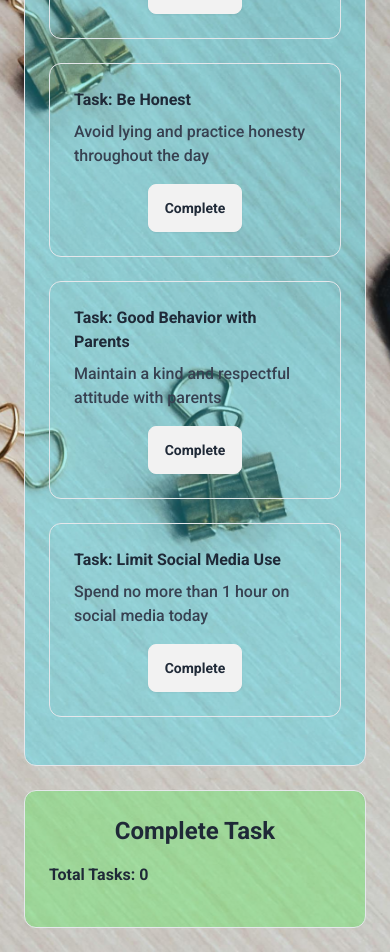
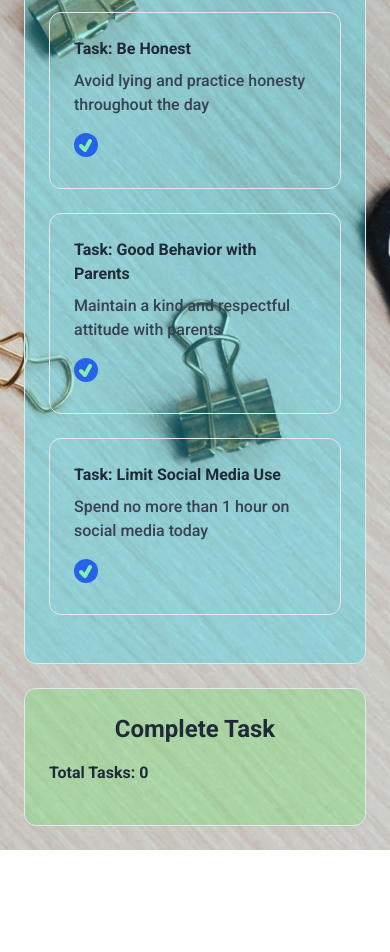
Before and after one commit to Arrafi2644/Todo-App, a React (Vite) app: page / in a window 390 px wide. Shown: the part 860-1812 px from the top of the page. After the commit the page ends 1710 px from the top, so only its background shows below. Built offline with nearby package versions, Linux system fonts and the light colour scheme.

Commit message:
Add reset button

```diff
--- a/package.json
+++ b/package.json
@@ -12,7 +12,8 @@
   "dependencies": {
     "prop-types": "^15.8.1",
     "react": "^18.3.1",
-    "react-dom": "^18.3.1"
+    "react-dom": "^18.3.1",
+    "react-icons": "^5.3.0"
   },
   "devDependencies": {
     "@eslint/js": "^9.13.0",
--- a/src/App.jsx
+++ b/src/App.jsx
@@ -6,17 +6,21 @@ import Main from './Main/Main'
 export default function App() {
 
   const [todoTasks, setTodoTasks] = useState([]);
+  const [resetTodo, setResetTodo] = useState([])
 
   const [completeTasks, setCompleteTasks] = useState([]);
 
   useEffect(()=>{
    fetch('todo.json')
    .then(res => res.json())
-   .then(data => setTodoTasks(data))
-  }, [])
+   .then(data => {
+    setTodoTasks(data)
+    setResetTodo(data)
+  }
+  )}, [])
 
   const handleCompleteTask = (task)=>{
-       console.log(task)
+      //  console.log(task)
        const newCompleteTask = [...completeTasks, task];
        setCompleteTasks(newCompleteTask);
 
@@ -26,10 +30,14 @@ export default function App() {
       setTodoTasks(remainingTodoTasks)
 
        }
+  }
 
+  const handleReset = () => {
+    setTodoTasks(resetTodo);
+    setCompleteTasks([]);
 
-  }
-console.log(completeTasks);
+   }
+// console.log(completeTasks);
 
 
   return (
@@ -43,6 +51,7 @@ console.log(completeTasks);
        handleCompleteTask={handleCompleteTask}
        completeTasks={completeTasks}
        todoTasks={todoTasks}
+       handleReset={handleReset}
        ></Main>
 
 
--- a/src/Main/Complete/CompleteTask.jsx
+++ b/src/Main/Complete/CompleteTask.jsx
@@ -1,4 +1,5 @@
 import PropTypes from "prop-types";
+
 
 const CompleteTask = ({task}) => {
     // console.log(task)
--- a/src/Main/Complete/CompleteTasks.jsx
+++ b/src/Main/Complete/CompleteTasks.jsx
@@ -1,10 +1,10 @@
 import CompleteTask from "./CompleteTask";
 import PropTypes from "prop-types";
 
-const CompleteTasks = ({ completeTasks }) => {
+const CompleteTasks = ({ completeTasks, handleReset }) => {
     console.log(completeTasks)
     return (
-        <div className="border rounded-xl p-6 bg-[#61ea616b]">
+        <div className="border rounded-xl p-6 bg-[#61ea614f]">
             <h2 className="text-2xl md:3xl font-bold mb-4 text-center">Complete Task</h2>
             <h2 className="test-xl font-bold mb-4">Total Tasks: {completeTasks.length}</h2>
             {
@@ -13,12 +13,18 @@ const CompleteTasks = ({ completeTasks }) => {
                      task={task}
                      ></CompleteTask>)
             }
+            <div className="text-right">
+            {
+                completeTasks.length>0?(<button onClick={handleReset} className="btn px-8">Reset</button>) : ""
+            }
+            </div>
         </div>
     );
 };
 
 CompleteTasks.propTypes = {
-    completeTasks: PropTypes.array.isRequired
+    completeTasks: PropTypes.array.isRequired,
+    handleReset: PropTypes.func.isRequired
 }
 
 export default CompleteTasks;
--- a/src/Main/Main.jsx
+++ b/src/Main/Main.jsx
@@ -5,7 +5,7 @@ import TodoTasks from "./Todo/TodoTasks";
 import PropTypes from "prop-types";
 
 
-const Main = ({ handleCompleteTask, todoTasks, completeTasks }) => {
+const Main = ({ handleCompleteTask, todoTasks, completeTasks, handleReset }) => {
 
     // console.log(completeTasks);
     return (
@@ -13,9 +13,11 @@ const Main = ({ handleCompleteTask, todoTasks, completeTasks }) => {
             <TodoTasks
             todoTasks={todoTasks}
              handleCompleteTask={handleCompleteTask}
+            //  handleReset={handleReset}
             ></TodoTasks>
             <CompleteTasks
                 completeTasks={completeTasks}
+                handleReset={handleReset}
             ></CompleteTasks>
         </div>
     );
@@ -24,7 +26,8 @@ const Main = ({ handleCompleteTask, todoTasks, completeTasks }) => {
 Main.propTypes = {
     handleCompleteTask: PropTypes.func.isRequired,
     completeTasks: PropTypes.array.isRequired,
-    todoTasks: PropTypes.array.isRequired
+    todoTasks: PropTypes.array.isRequired,
+    handleReset: PropTypes.func.isRequired
 }
 
 export default Main;
--- a/src/Main/Todo/TodoTask.jsx
+++ b/src/Main/Todo/TodoTask.jsx
@@ -1,17 +1,18 @@
 import PropTypes from "prop-types";
+import { TiTick } from "react-icons/ti";
 
 const TodoTask = ({task, handleCompleteTask}) => {
     // console.log(task)
     const {title, description} = task;
     return (
-        <div className="border p-6 rounded-xl mb-6 flex flex-col md:flex-row gap-4 items-center justify-between">
+        <div className="border p-6 rounded-xl mb-6 flex flex-col md:flex-row gap-4 items-start md:items-center justify-between">
 
             <div>
             <h2 className="font-bold text-gray-800">Task: {title}</h2>
             <p className="font-medium text-gray-700 mt-2">{description}</p>
             </div>
             <div>
-                <button onClick={()=>handleCompleteTask(task)} className="btn">Complete</button>
+                <button onClick={()=>handleCompleteTask(task)} className="text-2xl bg-blue-600 text-green-300 rounded-full"><TiTick /></button>
             </div>
         </div>
     );
```
Also changed, not shown: src/Main/Todo/TodoTasks.jsx (+15 -5 lines), 1 other file (tests, documents, lock files or other folders).
